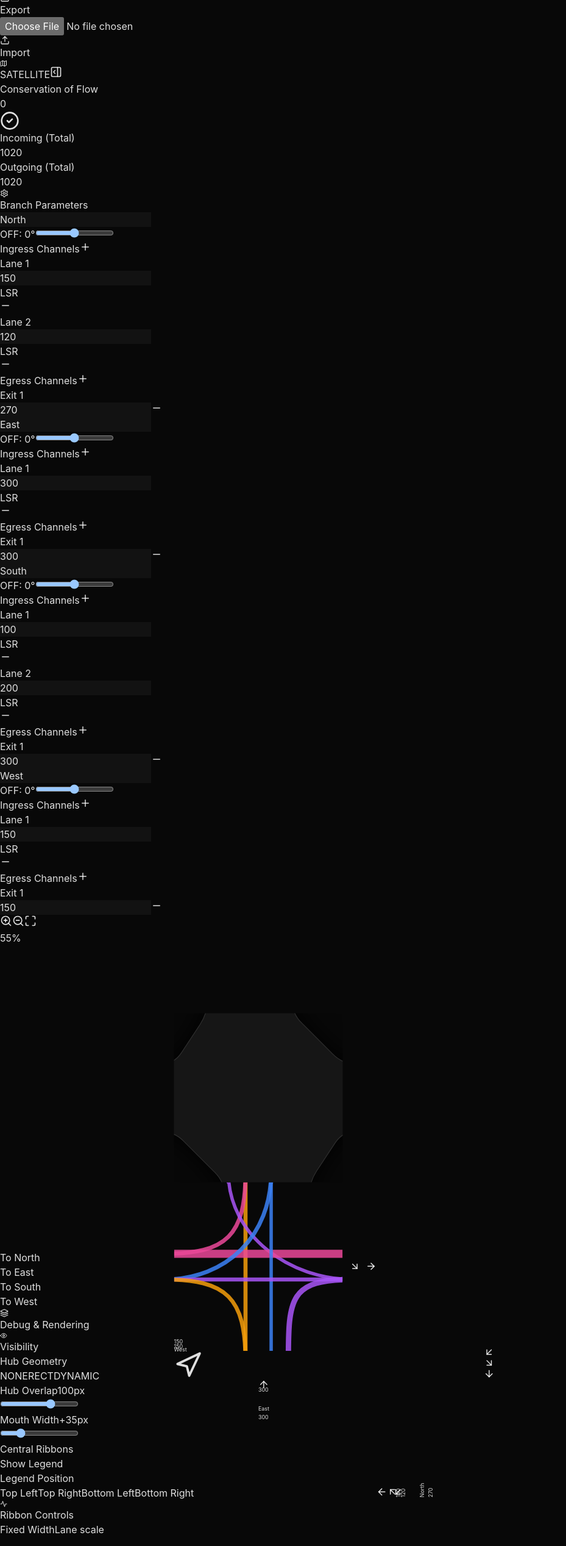
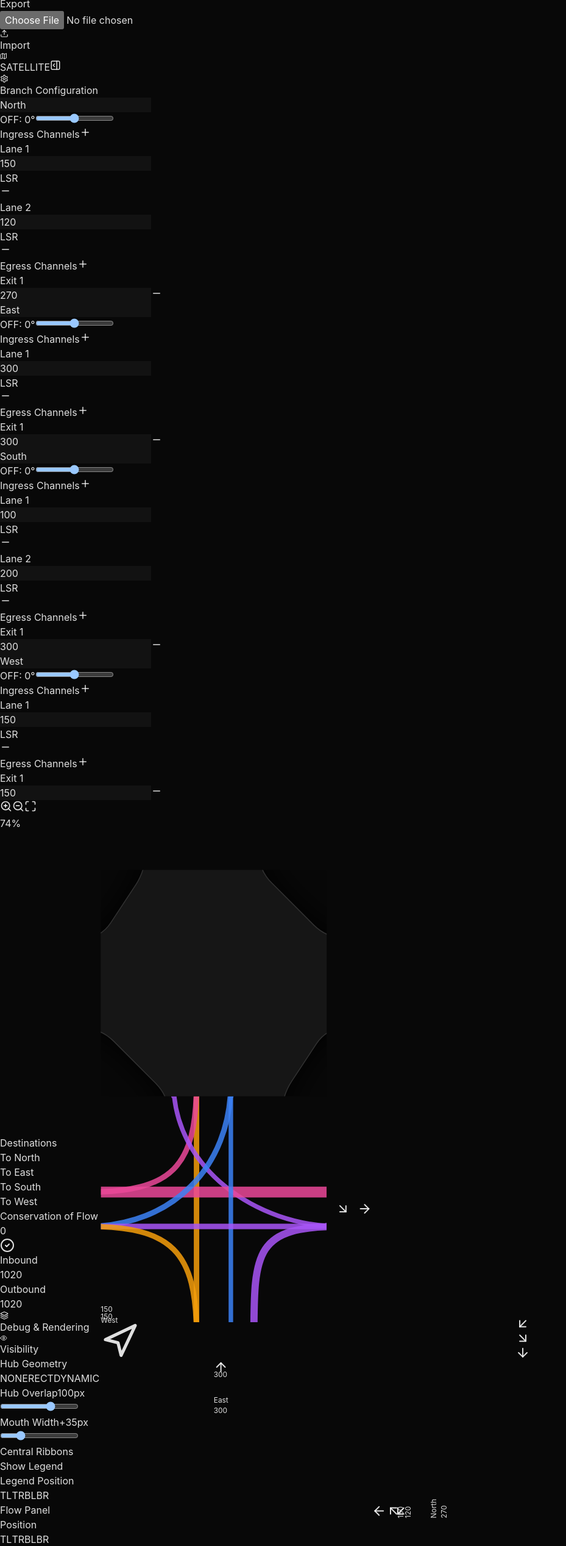
Before and after one commit to filipmagula/flow-architect, a React (Vite) app: page / in a window 1280 px wide. Shown: the part 120-2655 px from the top of the page at 61% size, without its empty margins (0-929 px from the left). Built offline with nearby package versions, Linux system fonts and the light colour scheme.

Commit message:
condensed navigation and left sidebar. analysis results showed as widget

```diff
--- a/src/App.jsx
+++ b/src/App.jsx
@@ -36,8 +36,10 @@ const BRANCH_COLORS = {
 const App = () => {
     const [type, setType] = useState('4-way');
     const [showMap, setShowMap] = useState(true);
-    const [showSidebar, setShowSidebar] = useState(true);
+    const [showSidebar, setShowSidebar] = useState(false);
     const [showDebugSidebar, setShowDebugSidebar] = useState(false);
+    const [showFlowPanel, setShowFlowPanel] = useState(true);
+    const [flowPanelPosition, setFlowPanelPosition] = useState('bottom-right');
     const [globalRotation, setGlobalRotation] = useState(0);
     const [editingArmId, setEditingArmId] = useState(null);
     const [arms, setArms] = useState([
@@ -508,41 +510,41 @@ const App = () => {
     return (
         <div className={`flex flex-col h-screen ${canvasBg} text-neutral-100 font-sans overflow-hidden transition-colors duration-500`}>
             {/* Header */}
-            <header className="px-6 py-4 bg-neutral-900 border-b border-white/5 flex justify-between items-center z-50 shadow-lg shrink-0">
+            <header className="px-6 py-2 bg-neutral-900 border-b border-white/5 flex justify-between items-center z-50 shadow-lg shrink-0">
                 <div className="flex items-center gap-3">
                     <button
                         onClick={() => setShowSidebar(!showSidebar)}
-                        className="p-2 hover:bg-white/10 rounded-lg transition-colors text-neutral-400 mr-1"
+                        className="p-1.5 hover:bg-white/10 rounded-lg transition-colors text-neutral-400 mr-1"
                         title={showSidebar ? "Hide Controls" : "Show Controls"}
                     >
-                        {showSidebar ? <PanelLeftClose size={20} /> : <PanelLeftOpen size={20} />}
+                        {showSidebar ? <PanelLeftClose size={18} /> : <PanelLeftOpen size={18} />}
                     </button>
-                    <div className="bg-blue-600 p-1.5 rounded-lg shadow-[0_0_20px_rgba(37,99,235,0.4)]">
-                        <Activity size={20} className="text-white" />
+                    <div className="bg-blue-600 p-1 rounded-lg shadow-[0_0_15px_rgba(37,99,235,0.4)]">
+                        <Activity size={16} className="text-white" />
                     </div>
-                    <h1 className="text-xl font-bold tracking-tight italic">FlowArchitect <span className="text-neutral-500 font-medium">v3.5.1</span></h1>
+                    <h1 className="text-lg font-bold tracking-tight italic">FlowArchitect <span className="text-neutral-500 font-medium text-xs">v3.5.1</span></h1>
                 </div>
 
                 <div className="flex items-center gap-6">
-                    <div className="hidden lg:flex items-center gap-3 bg-neutral-800/50 px-4 py-2 rounded-full border border-white/5">
-                        <RotateCw size={14} className="text-neutral-500" />
-                        <span className="text-[10px] font-black tracking-widest text-neutral-400 uppercase w-20">Global Spin</span>
+                    <div className="hidden lg:flex items-center gap-2 bg-neutral-800/50 px-3 py-1 rounded-full border border-white/5">
+                        <RotateCw size={12} className="text-neutral-500" />
+                        <span className="text-[9px] font-black tracking-widest text-neutral-400 uppercase w-16">Spin</span>
                         <input
                             type="range" min="-90" max="90" value={globalRotation}
                             onChange={(e) => setGlobalRotation(parseInt(e.target.value))}
-                            className="w-32 h-1 bg-neutral-700 rounded-lg appearance-none cursor-pointer accent-blue-500"
+                            className="w-24 h-1 bg-neutral-700 rounded-lg appearance-none cursor-pointer accent-blue-500"
                         />
-                        <span className="text-[10px] font-mono text-blue-400 w-8 text-right">{globalRotation}°</span>
+                        <span className="text-[9px] font-mono text-blue-400 w-6 text-right">{globalRotation}°</span>
                     </div>
 
-                    <div className="flex gap-3">
+                    <div className="flex gap-2">
                         <button
                             onClick={handleExport}
-                            className="p-2 bg-neutral-800 border border-neutral-700 rounded-lg text-neutral-400 hover:bg-neutral-700 hover:text-white transition-all flex items-center gap-2"
+                            className="p-1.5 bg-neutral-800 border border-neutral-700 rounded-lg text-neutral-400 hover:bg-neutral-700 hover:text-white transition-all flex items-center gap-2"
                             title="Export Configuration"
                         >
-                            <Download size={16} />
-                            <span className="hidden xl:inline text-[9px] font-black uppercase tracking-widest">Export</span>
+                            <Download size={14} />
+                            <span className="hidden xl:inline text-[8px] font-black uppercase tracking-widest">Export</span>
                         </button>
                         <div className="relative">
                             <input
@@ -554,72 +556,38 @@ const App = () => {
                             />
                             <label
                                 htmlFor="import-config"
-                                className="p-2 bg-neutral-800 border border-neutral-700 rounded-lg text-neutral-400 hover:bg-neutral-700 hover:text-white transition-all flex items-center gap-2 cursor-pointer"
+                                className="p-1.5 bg-neutral-800 border border-neutral-700 rounded-lg text-neutral-400 hover:bg-neutral-700 hover:text-white transition-all flex items-center gap-2 cursor-pointer"
                                 title="Import Configuration"
                             >
-                                <Upload size={16} />
-                                <span className="hidden xl:inline text-[9px] font-black uppercase tracking-widest">Import</span>
+                                <Upload size={14} />
+                                <span className="hidden xl:inline text-[8px] font-black uppercase tracking-widest">Import</span>
                             </label>
                         </div>
                         <button
                             onClick={() => setShowMap(!showMap)}
-                            className={`px-4 py-2 rounded-full flex items-center gap-2 text-[10px] font-black tracking-widest transition-all border ${showMap ? 'bg-blue-600 border-blue-500 text-white' : 'bg-neutral-800 border-neutral-700 text-neutral-400 hover:bg-neutral-700'}`}
+                            className={`px-3 py-1.5 rounded-full flex items-center gap-2 text-[9px] font-black tracking-widest transition-all border ${showMap ? 'bg-blue-600 border-blue-500 text-white' : 'bg-neutral-800 border-neutral-700 text-neutral-400 hover:bg-neutral-700'}`}
                         >
                             <MapIcon size={12} /> {showMap ? 'SATELLITE' : 'SCHEMATIC'}
                         </button>
                         <button
                             onClick={() => setShowDebugSidebar(!showDebugSidebar)}
-                            className={`p-2 rounded-lg transition-colors border ${showDebugSidebar ? 'bg-amber-600/20 border-amber-500 text-amber-400' : 'bg-neutral-800 border-neutral-700 text-neutral-400 hover:bg-neutral-700'}`}
+                            className={`p-1.5 rounded-lg transition-colors border ${showDebugSidebar ? 'bg-amber-600/20 border-amber-500 text-amber-400' : 'bg-neutral-800 border-neutral-700 text-neutral-400 hover:bg-neutral-700'}`}
                             title="View Settings"
                         >
-                            {showDebugSidebar ? <PanelRightClose size={20} /> : <PanelRightOpen size={20} />}
+                            {showDebugSidebar ? <PanelRightClose size={18} /> : <PanelRightOpen size={18} />}
                         </button>
                     </div>
                 </div>
             </header>
 
             <div className="flex flex-1 overflow-hidden relative">
-                {/* LEFT SIDEBAR: Branch Configuration */}
                 <aside
-                    className={`absolute left-0 top-0 h-full z-40 bg-neutral-900 border-r border-white/5 overflow-y-auto shrink-0 custom-scrollbar transition-all duration-300 ease-in-out shadow-2xl ${showSidebar ? 'w-[440px] p-6 opacity-100' : 'w-0 p-0 opacity-0 pointer-events-none'
+                    className={`absolute left-0 top-0 h-full z-40 bg-neutral-900 border-r border-white/5 overflow-y-auto shrink-0 custom-scrollbar transition-all duration-300 ease-in-out shadow-2xl ${showSidebar ? 'w-[400px] p-4 opacity-100' : 'w-0 p-0 opacity-0 pointer-events-none'
                         }`}
                 >
-                    <section className="bg-black/40 border border-white/10 rounded-2xl p-6 shadow-2xl space-y-6">
-                        <div className="flex justify-between items-start">
-                            <div>
-                                <h3 className="text-[9px] font-black text-neutral-500 uppercase tracking-[0.2em]">Conservation of Flow</h3>
-                                <div className={`text-5xl font-mono font-bold mt-1 tracking-tighter ${getStatusColor()}`}>
-                                    {delta > 0 ? `+${delta}` : delta}
-                                </div>
-                            </div>
-                            <div className={`p-2 rounded-full bg-neutral-900 border border-white/5 ${getStatusColor()}`}>
-                                {Math.abs(delta) === 0 ? <CheckCircle2 size={32} /> : <AlertTriangle size={32} />}
-                            </div>
-                        </div>
-
-                        <div className="space-y-4">
-                            <div className="grid grid-cols-2 gap-4">
-                                <div className="bg-emerald-500/5 p-4 rounded-xl border border-emerald-500/10">
-                                    <span className="text-[8px] font-black text-emerald-500/60 uppercase">Incoming (Total)</span>
-                                    <div className="text-2xl font-mono text-emerald-400 font-bold tracking-tight">{totalIngress}</div>
-                                </div>
-                                <div className="bg-amber-500/5 p-4 rounded-xl border border-amber-500/10">
-                                    <span className="text-[8px] font-black text-amber-500/60 uppercase">Outgoing (Total)</span>
-                                    <div className="text-2xl font-mono text-amber-400 font-bold tracking-tight">{totalEgress}</div>
-                                </div>
-                            </div>
-                            <div className="h-2 bg-neutral-800 rounded-full overflow-hidden">
-                                <div
-                                    className={`h-full transition-all duration-1000 ease-out ${Math.abs(delta) === 0 ? 'bg-emerald-500 shadow-[0_0_15px_#10b981]' : 'bg-blue-500'}`}
-                                    style={{ width: `${Math.min(100, (totalEgress / totalIngress) * 100 || 0)}%` }}
-                                />
-                            </div>
-                        </div>
-                    </section>
-
-                    <div className="flex items-center gap-2 text-neutral-500 pt-4 px-2">
+                    <div className="flex items-center gap-2 text-neutral-400 mb-6 px-2">
                         <Settings size={14} />
-                        <h2 className="text-[10px] font-black uppercase tracking-[0.2em]">Branch Parameters</h2>
+                        <h2 className="text-[10px] font-black uppercase tracking-[0.2em]">Branch Configuration</h2>
                     </div>
 
                     <div className="space-y-12 pb-24">
@@ -944,36 +912,97 @@ const App = () => {
                     </div>
                 </div>
 
-                    {/* FLOATING LEGEND */}
+                    {/* FLOATING LEGEND & FLOW PANEL */}
+                    <div
+                        className={`absolute z-30 flex gap-4 p-6 transition-all duration-500 overflow-visible`}
+                        style={{
+                            flexDirection: (legendPosition.endsWith('right') && flowPanelPosition.endsWith('right')) || (legendPosition.endsWith('left') && flowPanelPosition.endsWith('left')) ? 'row' : 'column',
+                            alignItems: (legendPosition.endsWith('right') && flowPanelPosition.endsWith('right')) ? 'flex-end' : (legendPosition.endsWith('left') && flowPanelPosition.endsWith('left') ? 'flex-start' : 'stretch'),
+                            top: legendPosition.startsWith('top') || flowPanelPosition.startsWith('top') ? '1.5rem' : 'auto',
+                            bottom: legendPosition.startsWith('bottom') || flowPanelPosition.startsWith('bottom') ? '1.5rem' : 'auto',
+                            left: legendPosition.endsWith('left') || flowPanelPosition.endsWith('left') ? '1.5rem' : 'auto',
+                            right: legendPosition.endsWith('right') || flowPanelPosition.endsWith('right') ? '1.5rem' : 'auto',
+                            pointerEvents: 'none'
+                        }}
+                    >
+                        {/* Legend */}
                         {showLegend && (
                             <div
-                            className={`absolute z-30 flex flex-col gap-3 p-4 transition-all duration-500`}
+                                className={`flex flex-col gap-2 p-3 bg-black/40 backdrop-blur-md border border-white/5 rounded-xl shadow-2xl pointer-events-auto transition-all`}
                                 style={{
-                                top: legendPosition.startsWith('top') ? '2rem' : 'auto',
-                                bottom: legendPosition.startsWith('bottom') ? '2rem' : 'auto',
-                                left: legendPosition.endsWith('left') ? '2rem' : 'auto',
-                                right: legendPosition.endsWith('right') ? '2rem' : 'auto',
+                                    order: legendPosition === flowPanelPosition ? 2 : 0,
+                                    position: legendPosition === flowPanelPosition ? 'relative' : 'absolute',
+                                    top: legendPosition === flowPanelPosition ? 'auto' : (legendPosition.startsWith('top') ? '0' : 'auto'),
+                                    bottom: legendPosition === flowPanelPosition ? 'auto' : (legendPosition.startsWith('bottom') ? '0' : 'auto'),
+                                    left: legendPosition === flowPanelPosition ? 'auto' : (legendPosition.endsWith('left') ? '0' : 'auto'),
+                                    right: legendPosition === flowPanelPosition ? 'auto' : (legendPosition.endsWith('right') ? '0' : 'auto'),
                                 }}
                             >
+                                <h4 className="text-[8px] font-black text-neutral-500 uppercase tracking-widest mb-1">Destinations</h4>
                                 {arms.map(arm => (
-                                <div key={arm.id} className="flex items-center gap-3 bg-black/20 backdrop-blur-sm px-3 py-1.5 rounded-lg border border-white/5">
-                                    <div className="w-3 h-3 rounded shadow-[0_0_10px_currentColor]" style={{
+                                    <div key={arm.id} className="flex items-center gap-2">
+                                        <div className="w-2.5 h-2.5 rounded shadow-[0_0_8px_currentColor]" style={{
                                             color: BRANCH_COLORS[arm.baseAngle] || '#94a3b8',
                                             backgroundColor: 'currentColor'
                                         }} />
-                                    <span className="text-[10px] font-black text-white uppercase tracking-widest whitespace-nowrap">To {arm.label}</span>
+                                        <span className="text-[9px] font-bold text-white uppercase tracking-wider whitespace-nowrap">To {arm.label}</span>
                                     </div>
                                 ))}
                             </div>
                         )}
+
+                        {/* Flow Panel Overlay */}
+                        {showFlowPanel && (
+                            <div
+                                className={`p-4 bg-black/60 backdrop-blur-xl border border-white/10 rounded-2xl shadow-[0_20px_50px_rgba(0,0,0,0.5)] pointer-events-auto transition-all w-64`}
+                                style={{
+                                    order: legendPosition === flowPanelPosition ? 1 : 0,
+                                    position: legendPosition === flowPanelPosition ? 'relative' : 'absolute',
+                                    top: legendPosition === flowPanelPosition ? 'auto' : (flowPanelPosition.startsWith('top') ? '0' : 'auto'),
+                                    bottom: legendPosition === flowPanelPosition ? 'auto' : (flowPanelPosition.startsWith('bottom') ? '0' : 'auto'),
+                                    left: legendPosition === flowPanelPosition ? 'auto' : (flowPanelPosition.endsWith('left') ? '0' : 'auto'),
+                                    right: legendPosition === flowPanelPosition ? 'auto' : (flowPanelPosition.endsWith('right') ? '0' : 'auto'),
+                                }}
+                            >
+                                <div className="flex justify-between items-start mb-4">
+                                    <div>
+                                        <h3 className="text-[8px] font-black text-neutral-500 uppercase tracking-widest">Conservation of Flow</h3>
+                                        <div className={`text-3xl font-mono font-bold mt-0.5 tracking-tighter ${getStatusColor()}`}>
+                                            {delta > 0 ? `+${delta}` : delta}
+                                        </div>
+                                    </div>
+                                    <div className={`${getStatusColor()}`}>
+                                        {Math.abs(delta) === 0 ? <CheckCircle2 size={24} /> : <AlertTriangle size={24} />}
+                                    </div>
+                                </div>
+                                <div className="space-y-3">
+                                    <div className="grid grid-cols-2 gap-2">
+                                        <div className="bg-white/5 p-2 rounded-lg border border-white/5">
+                                            <span className="text-[7px] font-black text-neutral-500 uppercase block mb-1">Inbound</span>
+                                            <div className="text-sm font-mono text-emerald-400 font-bold">{totalIngress}</div>
+                                        </div>
+                                        <div className="bg-white/5 p-2 rounded-lg border border-white/5">
+                                            <span className="text-[7px] font-black text-neutral-500 uppercase block mb-1">Outbound</span>
+                                            <div className="text-sm font-mono text-amber-400 font-bold">{totalEgress}</div>
+                                        </div>
+                                    </div>
+                                    <div className="h-1.5 bg-neutral-800 rounded-full overflow-hidden">
+                                        <div
+                                            className={`h-full transition-all duration-1000 ease-out ${Math.abs(delta) === 0 ? 'bg-emerald-500' : 'bg-blue-500'}`}
+                                            style={{ width: `${Math.min(100, (totalEgress / totalIngress) * 100 || 0)}%` }}
+                                        />
+                                    </div>
+                                </div>
+                            </div>
+                        )}
+                    </div>
                 </main>
 
-                {/* RIGHT SIDEBAR: Debug & Rendering Options */}
                 <aside
-                    className={`absolute right-0 top-0 h-full z-40 bg-neutral-900 border-l border-white/5 overflow-y-auto shrink-0 custom-scrollbar transition-all duration-300 ease-in-out shadow-2xl ${showDebugSidebar ? 'w-[320px] p-6 opacity-100' : 'w-0 p-0 opacity-0 pointer-events-none'
+                    className={`absolute right-0 top-0 h-full z-40 bg-neutral-900 border-l border-white/5 overflow-y-auto shrink-0 custom-scrollbar transition-all duration-300 ease-in-out shadow-2xl ${showDebugSidebar ? 'w-[320px] p-4 opacity-100' : 'w-0 p-0 opacity-0 pointer-events-none'
                         }`}
                 >
-                    <div className="flex items-center gap-2 text-neutral-400 mb-8 px-2">
+                    <div className="flex items-center gap-2 text-neutral-400 mb-6 px-2">
                         <Layers size={14} />
                         <h2 className="text-[10px] font-black uppercase tracking-[0.2em]">Debug & Rendering</h2>
                     </div>
@@ -1046,19 +1075,19 @@ const App = () => {
                             </div>
 
                             {showLegend && (
-                                <div className="space-y-3 pt-2">
-                                    <span className="text-[10px] font-bold text-neutral-500 uppercase tracking-widest">Legend Position</span>
-                                    <div className="grid grid-cols-2 gap-2">
+                                <div className="space-y-2 pt-2 border-t border-white/5">
+                                    <span className="text-[9px] font-bold text-neutral-500 uppercase tracking-widest">Legend Position</span>
+                                    <div className="grid grid-cols-4 gap-1">
                                         {[
-                                            { id: 'top-left', label: 'Top Left' },
-                                            { id: 'top-right', label: 'Top Right' },
-                                            { id: 'bottom-left', label: 'Bottom Left' },
-                                            { id: 'bottom-right', label: 'Bottom Right' }
+                                            { id: 'top-left', label: 'TL' },
+                                            { id: 'top-right', label: 'TR' },
+                                            { id: 'bottom-left', label: 'BL' },
+                                            { id: 'bottom-right', label: 'BR' }
                                         ].map((pos) => (
                                             <button
                                                 key={pos.id}
                                                 onClick={() => setLegendPosition(pos.id)}
-                                                className={`py-2 text-[8px] font-black tracking-widest rounded border transition-all ${legendPosition === pos.id ? 'bg-blue-600 border-blue-500 text-white' : 'border-white/5 text-neutral-500 hover:text-neutral-300'}`}
+                                                className={`py-1.5 text-[8px] font-black tracking-widest rounded transition-all border ${legendPosition === pos.id ? 'bg-blue-600 border-blue-500 text-white' : 'border-white/5 text-neutral-500 hover:text-neutral-300'}`}
                                             >
                                                 {pos.label}
                                             </button>
@@ -1066,6 +1095,39 @@ const App = () => {
                                     </div>
                                 </div>
                             )}
+
+                            <div className="pt-4 border-t border-white/5 space-y-4">
+                                <div className="flex items-center justify-between">
+                                    <span className="text-xs text-neutral-300">Flow Panel</span>
+                                    <button
+                                        onClick={() => setShowFlowPanel(!showFlowPanel)}
+                                        className={`w-10 h-5 rounded-full relative transition-colors ${showFlowPanel ? 'bg-blue-600' : 'bg-neutral-700'}`}
+                                    >
+                                        <div className={`absolute top-1 w-3 h-3 bg-white rounded-full transition-all ${showFlowPanel ? 'left-6' : 'left-1'}`} />
+                                    </button>
+                                </div>
+                                {showFlowPanel && (
+                                    <div className="space-y-2">
+                                        <span className="text-[9px] font-bold text-neutral-500 uppercase tracking-widest">Position</span>
+                                        <div className="grid grid-cols-4 gap-1">
+                                            {[
+                                                { id: 'top-left', label: 'TL' },
+                                                { id: 'top-right', label: 'TR' },
+                                                { id: 'bottom-left', label: 'BL' },
+                                                { id: 'bottom-right', label: 'BR' }
+                                            ].map((pos) => (
+                                                <button
+                                                    key={pos.id}
+                                                    onClick={() => setFlowPanelPosition(pos.id)}
+                                                    className={`py-1.5 text-[8px] font-black tracking-widest rounded transition-all border ${flowPanelPosition === pos.id ? 'bg-blue-600 border-blue-500 text-white' : 'border-white/5 text-neutral-500 hover:text-neutral-300'}`}
+                                                >
+                                                    {pos.label}
+                                                </button>
+                                            ))}
+                                        </div>
+                                    </div>
+                                )}
+                            </div>
                         </div>
 
                         <div className="bg-black/40 border border-white/5 rounded-xl p-4 space-y-4">
```
Lines whose indentation alone changed are shown as unchanged.
